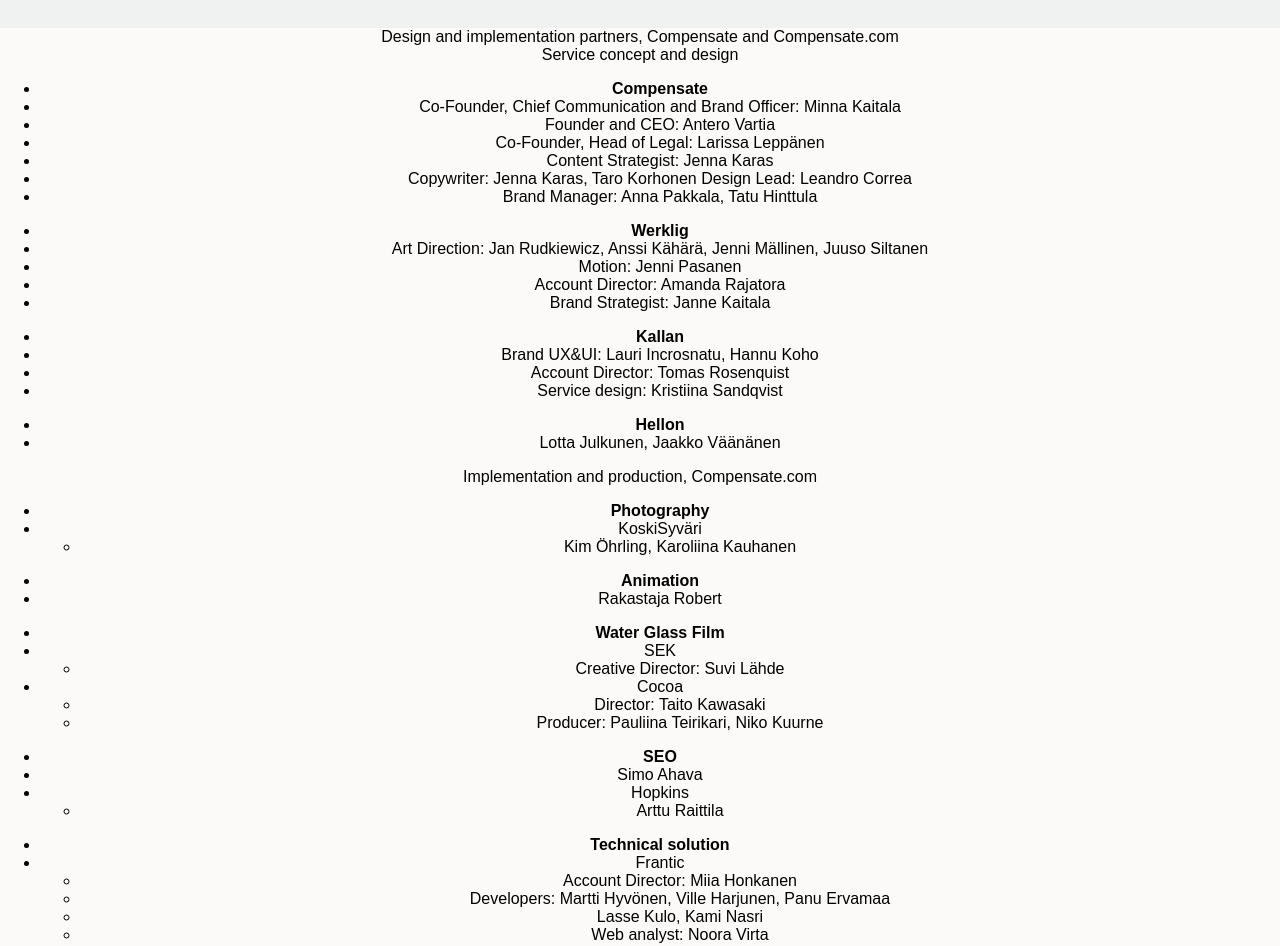
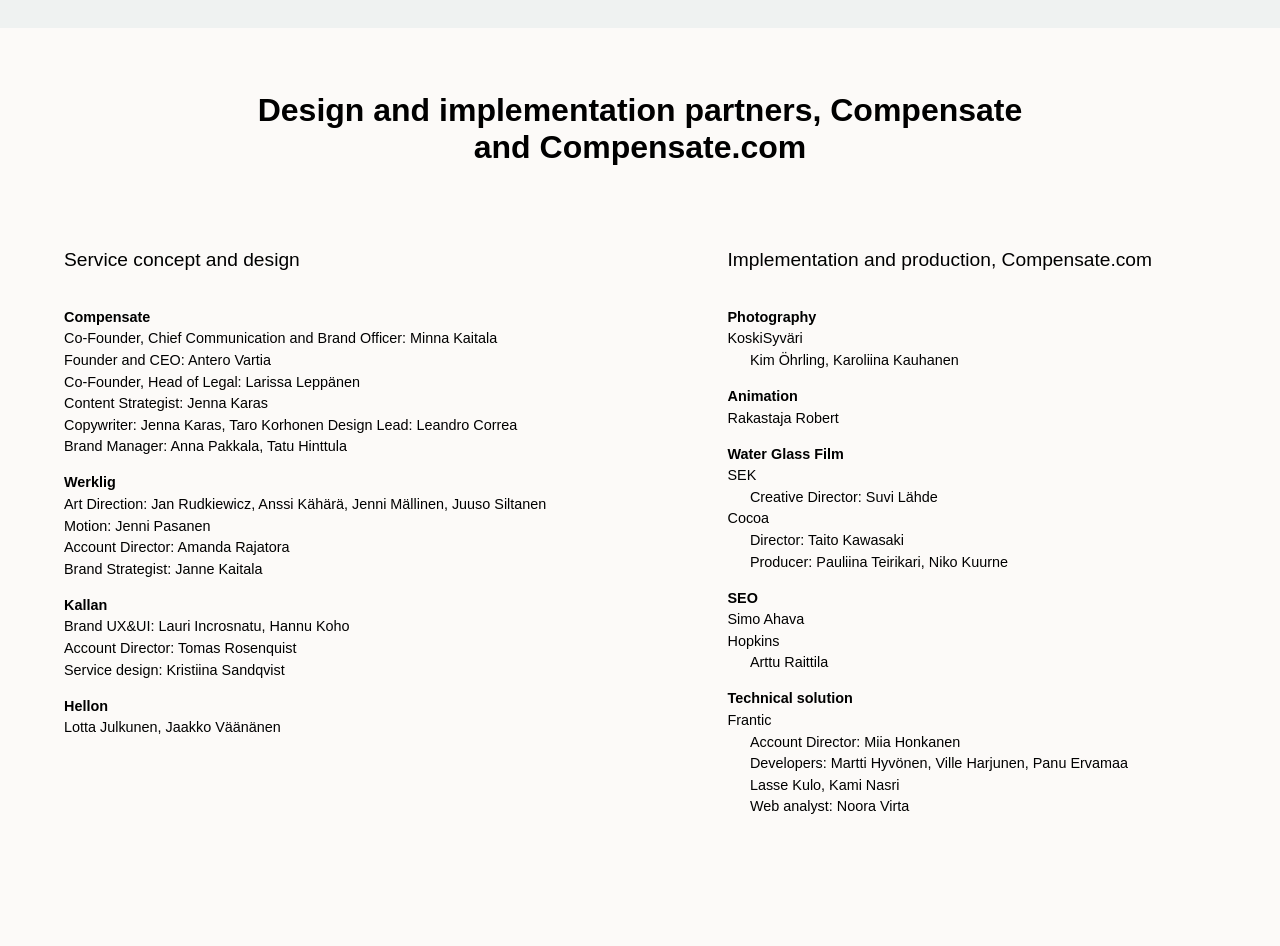
Before and after one commit to LAITONEN/Compensate, a React (Create React App) app: page / in a window 1280 px wide. Shown: the part 10340-11286 px from the top of the page. Built offline with nearby package versions, Linux system fonts and the light colour scheme.

Commit message:
Made Credits page responsive.

```diff
--- a/src/components/Credits/Credits.js
+++ b/src/components/Credits/Credits.js
@@ -5,14 +5,10 @@
 const subtitleLeft = 'Service concept and design'
 const subtitleRight = 'Implementation and production, Compensate.com'
 
-const Credits = (props) => {
-  return (
-    <div>
-      <div>{title}</div>
-      <div>
-        <div>
-          <div>{subtitleLeft}</div>
-          <div>
+const LeftColumn = () => (
+  <div className={styles.leftColumn}>
+    <div className={styles.subtitle}>{subtitleLeft}</div>
+    <div className={styles.content}>
       <ul>
         <li><strong>Compensate</strong></li>
         <li>Co-Founder, Chief Communication and Brand Officer: Minna Kaitala</li>
@@ -41,9 +37,12 @@
       </ul>
     </div>
   </div>
-        <div>
-          <div>{subtitleRight}</div>
-          <div>
+)
+
+const RightColumn = () => (
+  <div className={styles.rightColumn}>
+    <div className={styles.subtitle}>{subtitleRight}</div>
+    <div className={styles.content}>
       <ul>
         <li><strong>Photography</strong></li>
         <li>KoskiSyväri</li>
@@ -87,6 +86,15 @@
       </ul>
     </div>
   </div>
+)
+
+const Credits = (props) => {
+  return (
+    <div className={styles.mainWrapper}>
+      <div className={styles.title}>{title}</div>
+      <div className={styles.contentColumns}>
+        <LeftColumn />
+        <RightColumn />
       </div>
     </div>
   );
--- a/src/components/Credits/Credits.module.scss
+++ b/src/components/Credits/Credits.module.scss
@@ -0,0 +1,76 @@
+.mainWrapper {
+  padding: 4rem;
+}
+
+.title {
+  font-size: 2rem;
+  width: 70%;
+  margin: auto;
+  font-weight: 700;
+  margin-bottom: 5rem;
+}
+
+.contentColumns {
+  display: flex;
+  flex-direction: row;
+  justify-content: space-between;
+  text-align: left;
+  line-height: 1.5;
+  font-size: 0.9rem;
+  margin: auto;
+}
+
+.contentColumns {
+  div {
+    margin-bottom: 2rem;
+    margin-right: 2rem;
+  }
+}
+
+.subtitle {
+  font-size: 1.2rem;
+  margin-bottom: 2rem;
+}
+
+ul {
+  list-style-type: none;
+  list-style: none;
+  padding-left: 0;
+}
+
+ul > ul > li {
+  padding-left: 1.4rem;
+}
+
+@media screen and (max-width: 899px) {
+
+  .title {
+    width: 90%;
+  }
+
+  .contentColumns {
+    flex-direction: column;
+    text-align: center;
+
+    div {
+      margin-right: 0;
+    }
+  }
+
+  .contentColumns {
+    .subtitle {
+      font-weight: 700;
+    }
+  }
+}
+
+@media screen and (max-width: 639px) {
+
+  .mainWrapper {
+    padding: 4rem 2rem 4rem;
+  }
+
+  .title {
+    width: 100%;
+  }
+}
```
Lines whose indentation alone changed are shown as unchanged.
